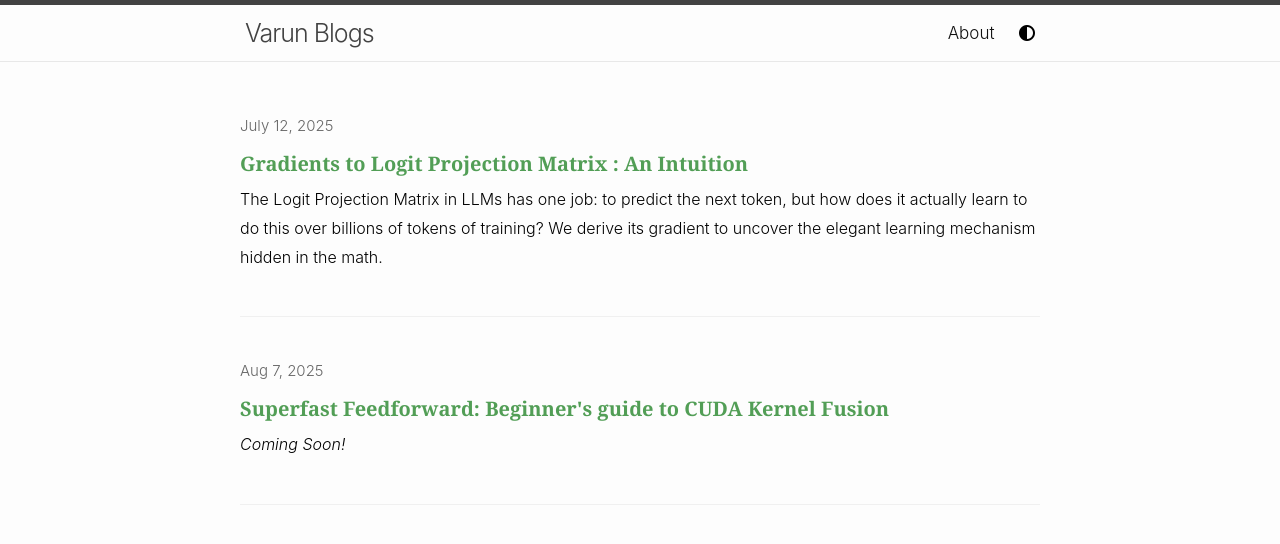
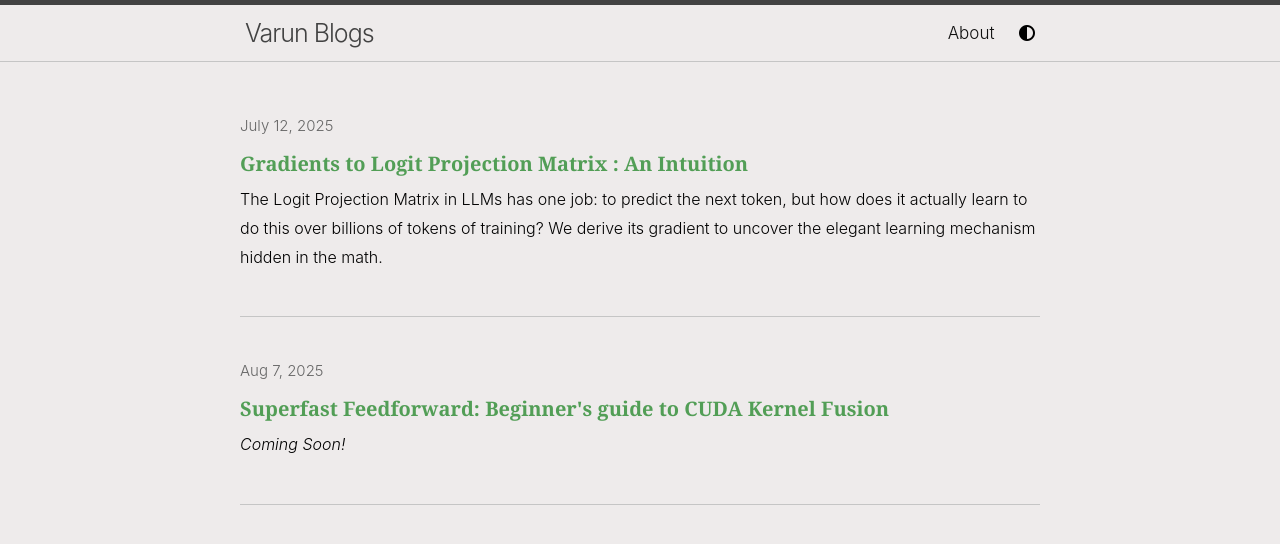
Before and after one commit to vyblogs/vyblogs.github.io, a plain HTML site: page index.html in a window 1280 px wide. Drawn offline with nearby package versions, Linux system fonts and the light colour scheme.

Commit message:
fix colors

```diff
--- a/css/simplestyles.css
+++ b/css/simplestyles.css
@@ -9,7 +9,7 @@ body {
     line-height: 1.8;
     font-weight: 300;
     color: #000000;
-    background-color: #fdfdfd;
+    background-color: #eeebeb;
     -webkit-text-size-adjust: 100%
 }
 
@@ -208,7 +208,7 @@ body .gist .gist-meta {
 .publication {
     margin-bottom: 40px;
     padding-bottom: 30px;
-    border-bottom: 1px solid #f0f0f0;
+    border-bottom: 1px solid #c5c5c5;
 }
 
 .publication:last-child {
@@ -319,7 +319,7 @@ body .gist .gist-meta {
 
 .site-header {
     border-top: 5px solid #424242;
-    border-bottom: 1px solid #e8e8e8;
+    border-bottom: 1px solid #c5c5c5;
     min-height: 56px;
     position: relative
 }
```
